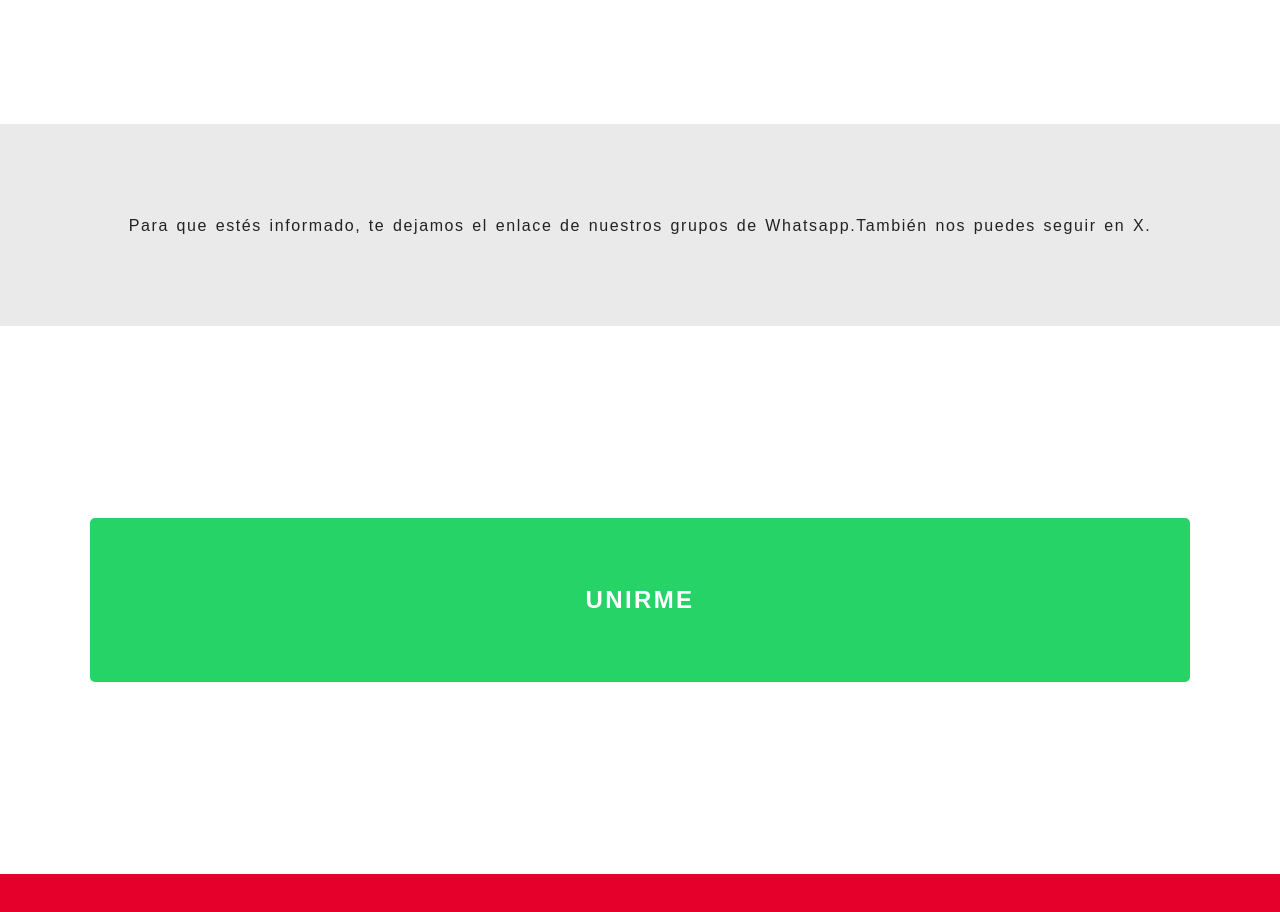
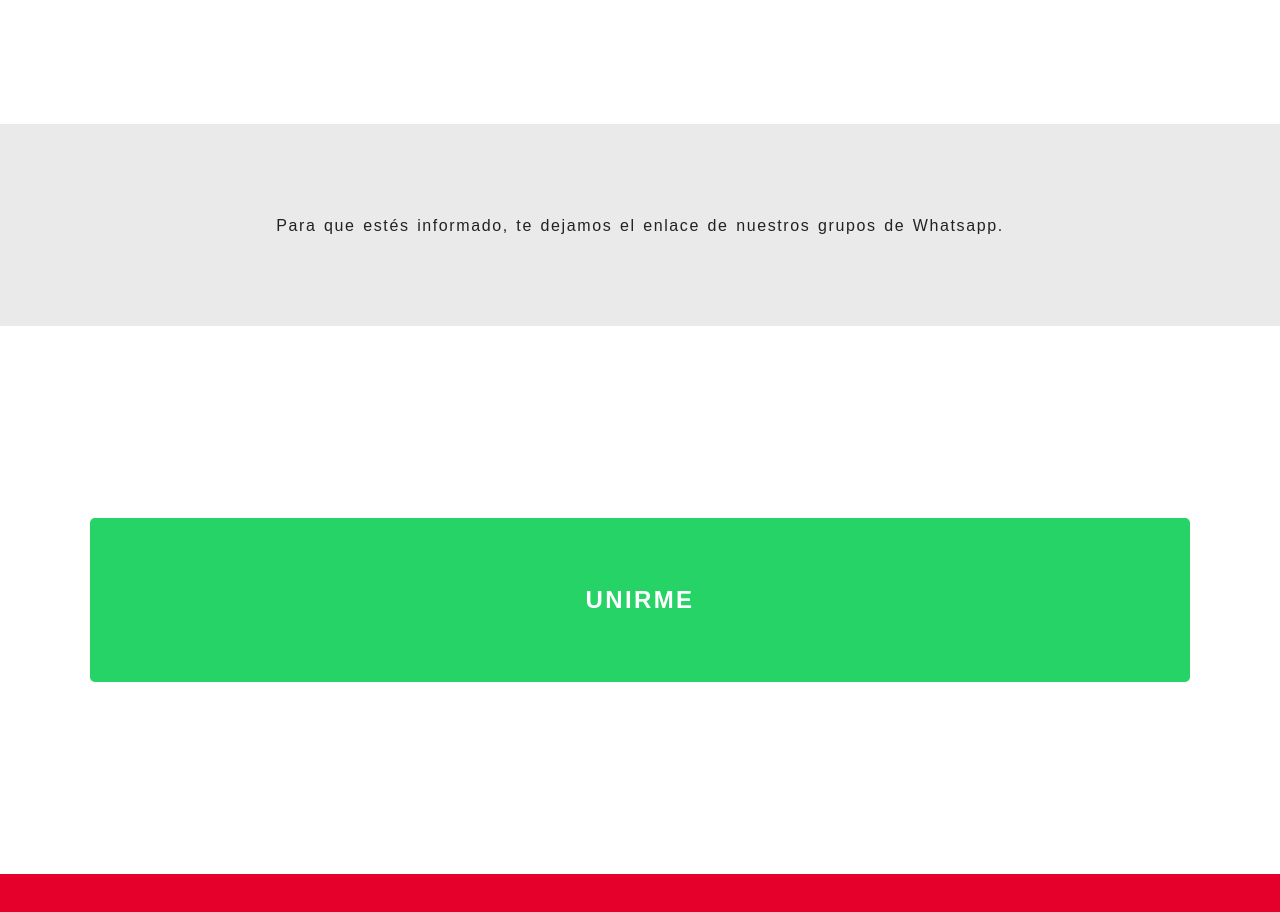
Before and after one commit to oli81oli/ugt_driver, a React (Vite) app: page /whatsapp in a window 1280 px wide. Shown: the part 1040-1952 px from the top of the page. Built offline with nearby package versions, Linux system fonts and the light colour scheme.

Commit message:
fixed issues

```diff
--- a/src/Whatsapp/Whatsapp.jsx
+++ b/src/Whatsapp/Whatsapp.jsx
@@ -32,7 +32,7 @@ export const Whatsapp = () => {
 
             <div className='p-container'>
                 <p className='p'>
-                    Para que estés informado, te dejamos el enlace de nuestros grupos de Whatsapp.También nos puedes seguir en X.</p>
+                    Para que estés informado, te dejamos el enlace de nuestros grupos de Whatsapp.</p>
             </div>
 
             <div className='links'>
```
